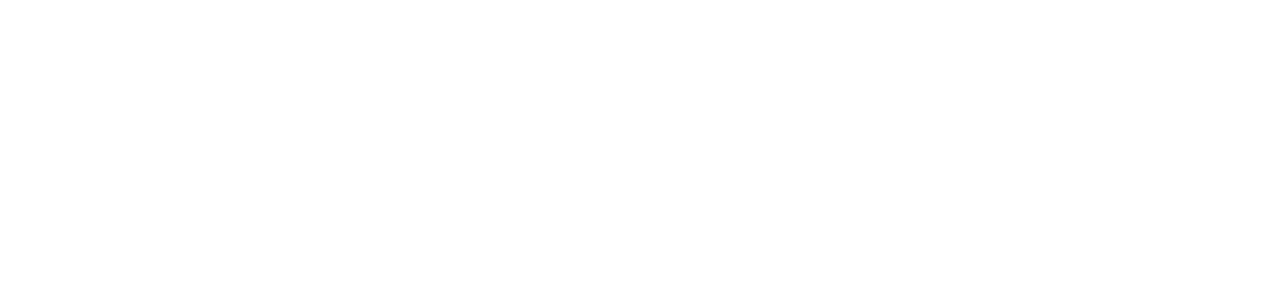
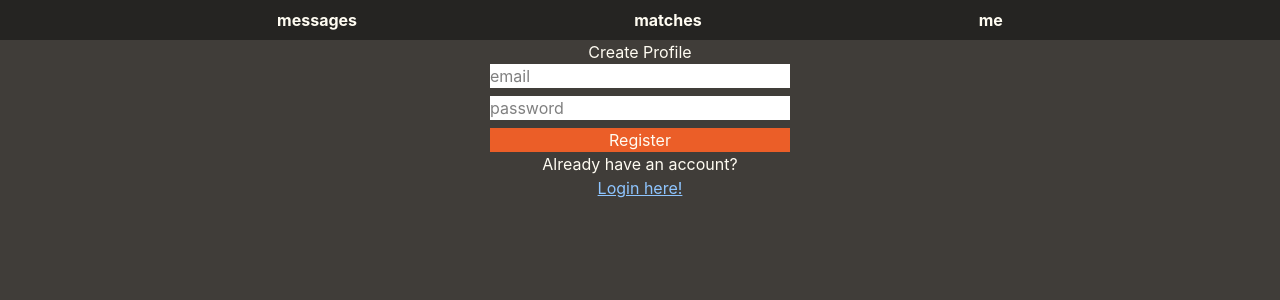
Before and after one commit to imranshiundu/MatchMe, a React (Vite) app in the folder frontend/: page /login in a window 1280 px wide. Shown: the top 300 px of the page. Built offline with nearby package versions, Linux system fonts and the light colour scheme.

Commit message:
WIP: Added Dashboard, Messages, Profile & Login links

```diff
--- a/frontend/index.html
+++ b/frontend/index.html
@@ -4,7 +4,7 @@
     <meta charset="UTF-8" />
     <link rel="icon" type="image/svg+xml" href="/favicon.svg" />
     <meta name="viewport" content="width=device-width, initial-scale=1.0" />
-    <title>frontend</title>
+    <title>match-me</title>
   </head>
   <body>
     <div id="root"></div>
--- a/frontend/package.json
+++ b/frontend/package.json
@@ -13,6 +13,7 @@
     "@tailwindcss/vite": "^4.2.2",
     "react": "^19.2.4",
     "react-dom": "^19.2.4",
+    "react-router-dom": "^7.13.1",
     "tailwindcss": "^4.2.2"
   },
   "devDependencies": {
--- a/frontend/src/App.css
+++ b/frontend/src/App.css
@@ -0,0 +1 @@
+@import "tailwindcss";
--- a/frontend/src/App.tsx
+++ b/frontend/src/App.tsx
@@ -1,10 +1,28 @@
 import './App.css'
+import {BrowserRouter, Routes, Route, Navigate} from "react-router-dom";
 
+// page imports
+import Dashboard from "./pages/Dashboard/Dashboard.tsx";
+import Profile from "./pages/Profile/Profile.tsx";
+import Layout from "./components/layout/Layout.tsx";
+import Messages from "./pages/Messages/Messages.tsx";
+import Login from "./pages/Auth/Login.tsx";
+
+// app
 function App() {
-  return (
-    <>
-    </>
-  )
+    return (
+        <BrowserRouter>
+            <Routes>
+                <Route element={<Layout/>}>
+                    <Route path="/" element={<Navigate to="/dashboard" replace/>}/>
+                    <Route path="/dashboard" element={<Dashboard/>}/>
+                    <Route path="/profile" element={<Profile/>}/>
+                    <Route path="/messages" element={<Messages/>}/>
+                    <Route path="/login" element={<Login/>}/>
+                </Route>
+            </Routes>
+        </BrowserRouter>
+    )
 }
 
 export default App
--- /dev/null
+++ b/frontend/src/components/layout/Header.tsx
@@ -0,0 +1,13 @@
+import { Link } from 'react-router-dom'
+
+function Header () {
+    return (
+        <footer className='flex h-10 justify-evenly items-center bg-[#252422] text-[#FFFCF2] font-bold'>
+            <Link to="/messages" className='hover:underline decoration-2 decoration-[#EB5E28]'>messages</Link>
+            <Link to="/dashboard" className='hover:underline decoration-2 decoration-[#EB5E28]'>matches</Link>
+            <Link to="/profile" className='hover:underline decoration-2 decoration-[#EB5E28]'>me</Link>
+        </footer>
+    )
+}
+
+export default Header;
--- /dev/null
+++ b/frontend/src/components/layout/Layout.tsx
@@ -0,0 +1,15 @@
+import Header from "./Header.tsx";
+import { Outlet } from 'react-router-dom'
+
+function Layout () {
+    return (
+        <>
+            <Header/>
+            <main>
+                <Outlet/>
+            </main>
+        </>
+    )
+}
+
+export default Layout;
--- a/frontend/src/index.css
+++ b/frontend/src/index.css
@@ -0,0 +1,4 @@
+:root {
+    background-color: #403D39;
+    color: #FFFCF2;
+}
--- /dev/null
+++ b/frontend/src/pages/Auth/Login.tsx
@@ -0,0 +1,16 @@
+function Login() {
+    return (
+        <div className='grid place-items-center'>
+            <h1>Create Profile</h1>
+            <form className='flex flex-col w-75 gap-2'>
+                <input type={"text"} placeholder='email' className='bg-white text-black'/>
+                <input type={"password"} placeholder='password' className='bg-white text-black'/>
+                <button type='submit' className='cursor-pointer bg-[#EB5E28]'>Register</button>
+            </form>
+            <p>Already have an account?</p>
+            <a href='https://www.youtube.com/watch?v=dQw4w9WgXcQ' className='text-blue-300 underline'>Login here!</a>
+        </div>
+    )
+}
+
+export default Login;
--- /dev/null
+++ b/frontend/src/pages/Dashboard/Dashboard.tsx
@@ -0,0 +1,11 @@
+function Dashboard () {
+    return (
+            <section className='grid place-items-center'>
+                <div>Suggested User</div>
+                <button>X</button>
+                <button>Send Request</button>
+            </section>
+    )
+}
+
+export default Dashboard;
--- /dev/null
+++ b/frontend/src/pages/Messages/Messages.tsx
@@ -0,0 +1,9 @@
+function Messages() {
+    return (
+        <div className='grid place-items-center'>
+            <p>Will have a list of chats</p>
+        </div>
+    )
+}
+
+export default Messages;
--- /dev/null
+++ b/frontend/src/pages/Profile/Profile.tsx
@@ -0,0 +1,9 @@
+function Profile() {
+    return (
+        <div className='grid place-items-center'>
+            <p>WIP This will have the user's profile</p>
+        </div>
+    )
+}
+
+export default Profile;
```
Also changed, not shown: 1 other file (tests, documents, lock files or other folders).
